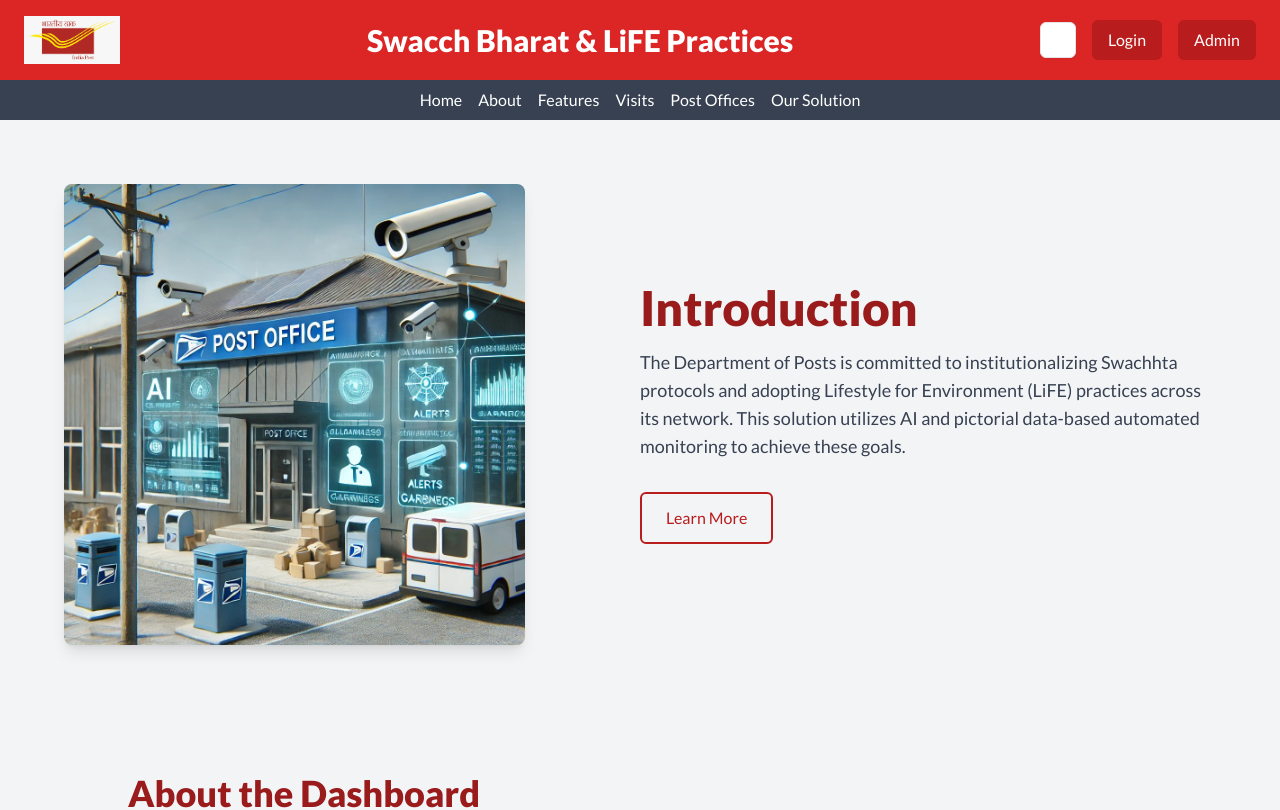
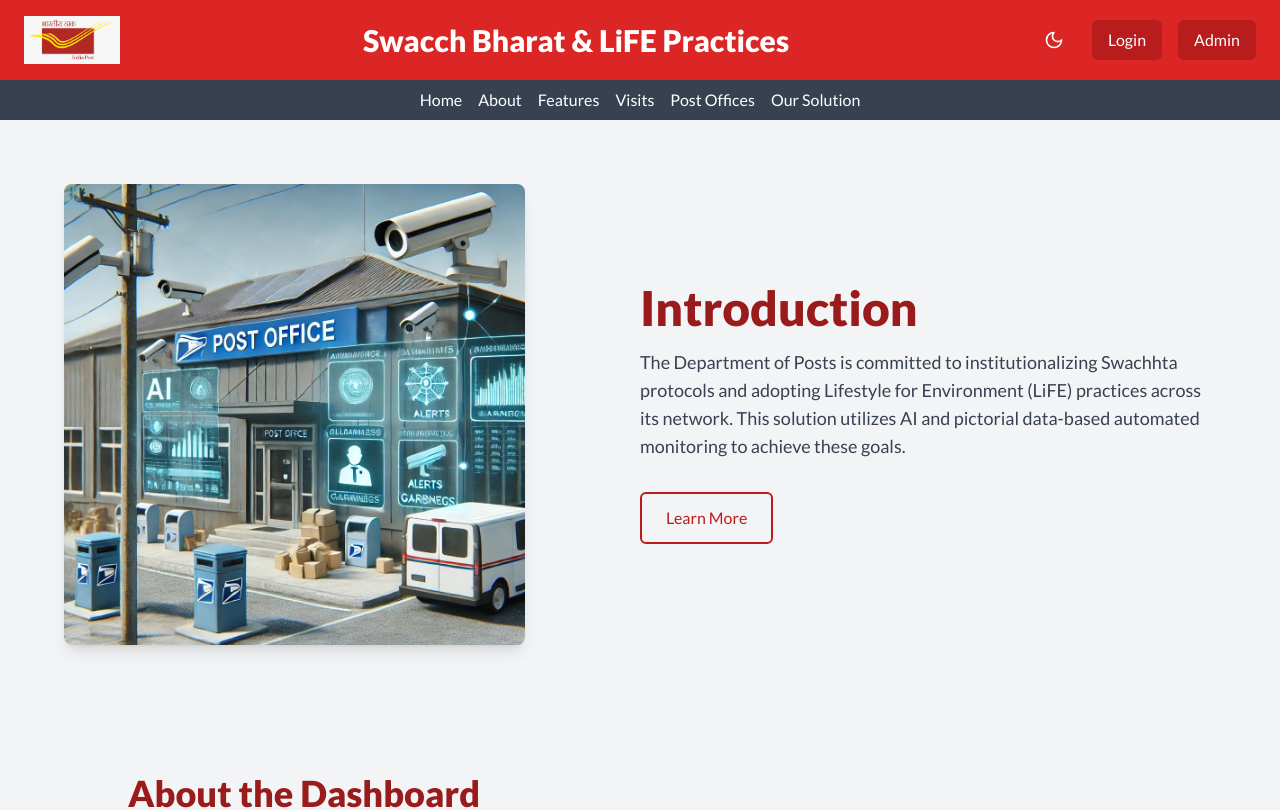
Before and after one commit to AyushKatre05/Swachhta---LiFE-Dashboard, a Next.js app: page / in a window 1280 px wide. Shown: the top 810 px of the page. Built offline with nearby package versions, Linux system fonts and the light colour scheme; no server answers.

Commit message:
toggle mode button changes

```diff
--- a/src/components/ui/modeToggle.jsx
+++ b/src/components/ui/modeToggle.jsx
@@ -1,40 +1,35 @@
-"use client"
+// components/ThemeToggleButton.js
+"use client";
 
-import * as React from "react"
-import { Moon, Sun } from "lucide-react"
-import { useTheme } from "next-themes"
+import { useState, useEffect } from "react";
+import { Button } from '@/components/ui/button';
+import { Sun, Moon } from "lucide-react"; // Icons for light/dark modes
 
-import { Button } from "@/components/ui/button"
-import {
-  DropdownMenu,
-  DropdownMenuContent,
-  DropdownMenuItem,
-  DropdownMenuTrigger,
-} from "@/components/ui/dropdown-menu"
+export function ModeToggle () {
+  const [theme, setTheme] = useState("light");
 
-export function ModeToggle() {
-  const { setTheme } = useTheme()
+  useEffect(() => {
+    // Set initial theme from localStorage or default to light
+    const storedTheme = localStorage.getItem("theme") || "light";
+    setTheme(storedTheme);
+    document.documentElement.classList.toggle("dark", storedTheme === "dark");
+  }, []);
+
+  const toggleTheme = () => {
+    const newTheme = theme === "light" ? "dark" : "light";
+    setTheme(newTheme);
+    document.documentElement.classList.toggle("dark", newTheme === "dark");
+    localStorage.setItem("theme", newTheme); // Persist theme
+  };
 
   return (
-    <DropdownMenu>
-      <DropdownMenuTrigger asChild>
-        <Button variant="outline" size="icon">
-          <Sun className="h-[1.2rem] w-[1.2rem] rotate-0 scale-100 transition-all dark:-rotate-90 dark:scale-0" />
-          <Moon className="absolute h-[1.2rem] w-[1.2rem] rotate-90 scale-0 transition-all dark:rotate-0 dark:scale-100" />
-          <span className="sr-only">Toggle theme</span>
-        </Button>
-      </DropdownMenuTrigger>
-      <DropdownMenuContent align="end">
-        <DropdownMenuItem onClick={() => setTheme("light")}>
-          Light
-        </DropdownMenuItem>
-        <DropdownMenuItem onClick={() => setTheme("dark")}>
-          Dark
-        </DropdownMenuItem>
-        <DropdownMenuItem onClick={() => setTheme("system")}>
-          System
-        </DropdownMenuItem>
-      </DropdownMenuContent>
-    </DropdownMenu>
-  )
-}
+    <Button
+      onClick={toggleTheme}
+      variant="ghost" // Styling variant from shadcn/ui
+      size="sm" // Small button
+      className="flex items-center gap-2"
+    >
+      {theme === "light" ? <Moon className="w-5 h-5" /> : <Sun className="w-5 h-5" />}
+    </Button>
+  );
+};
```
